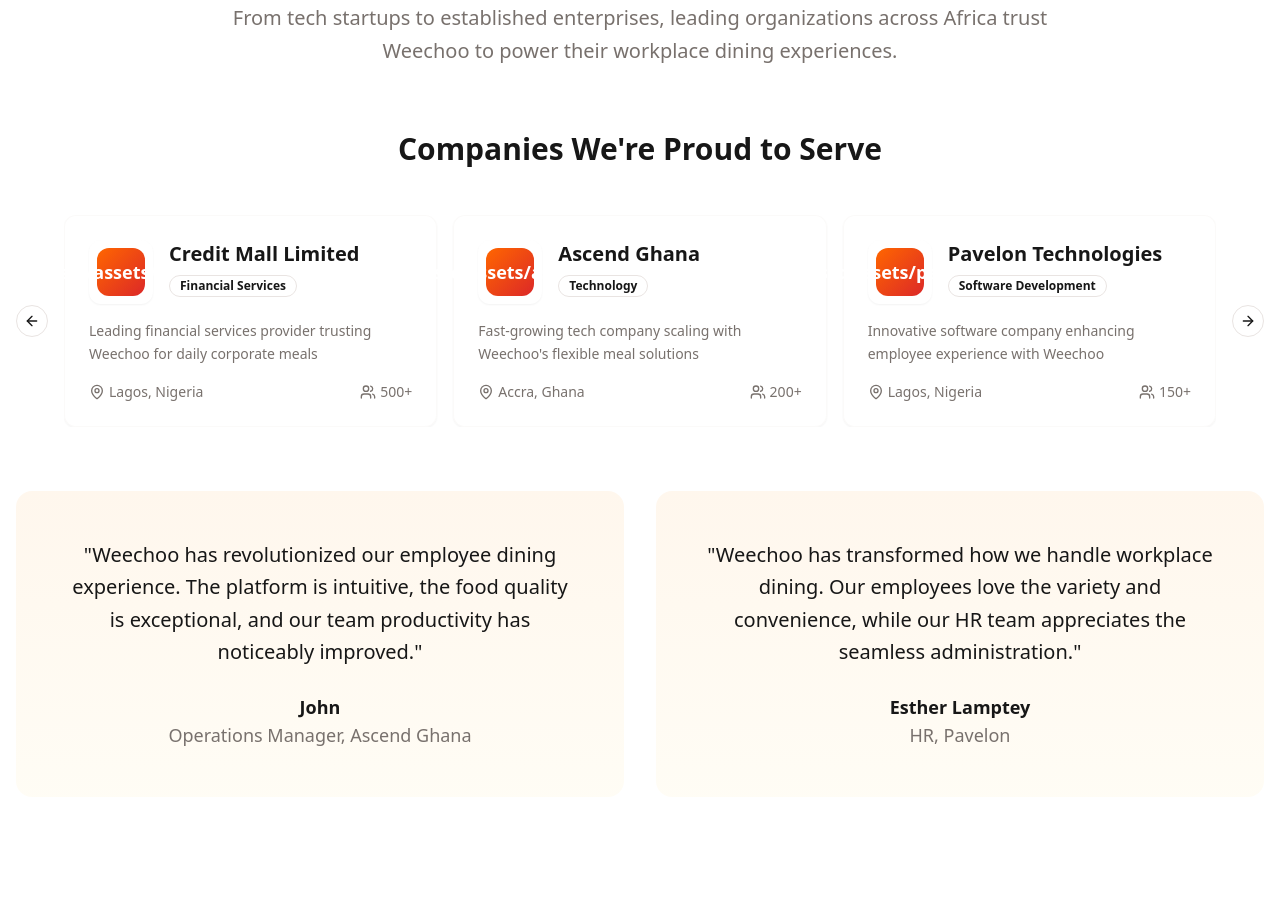
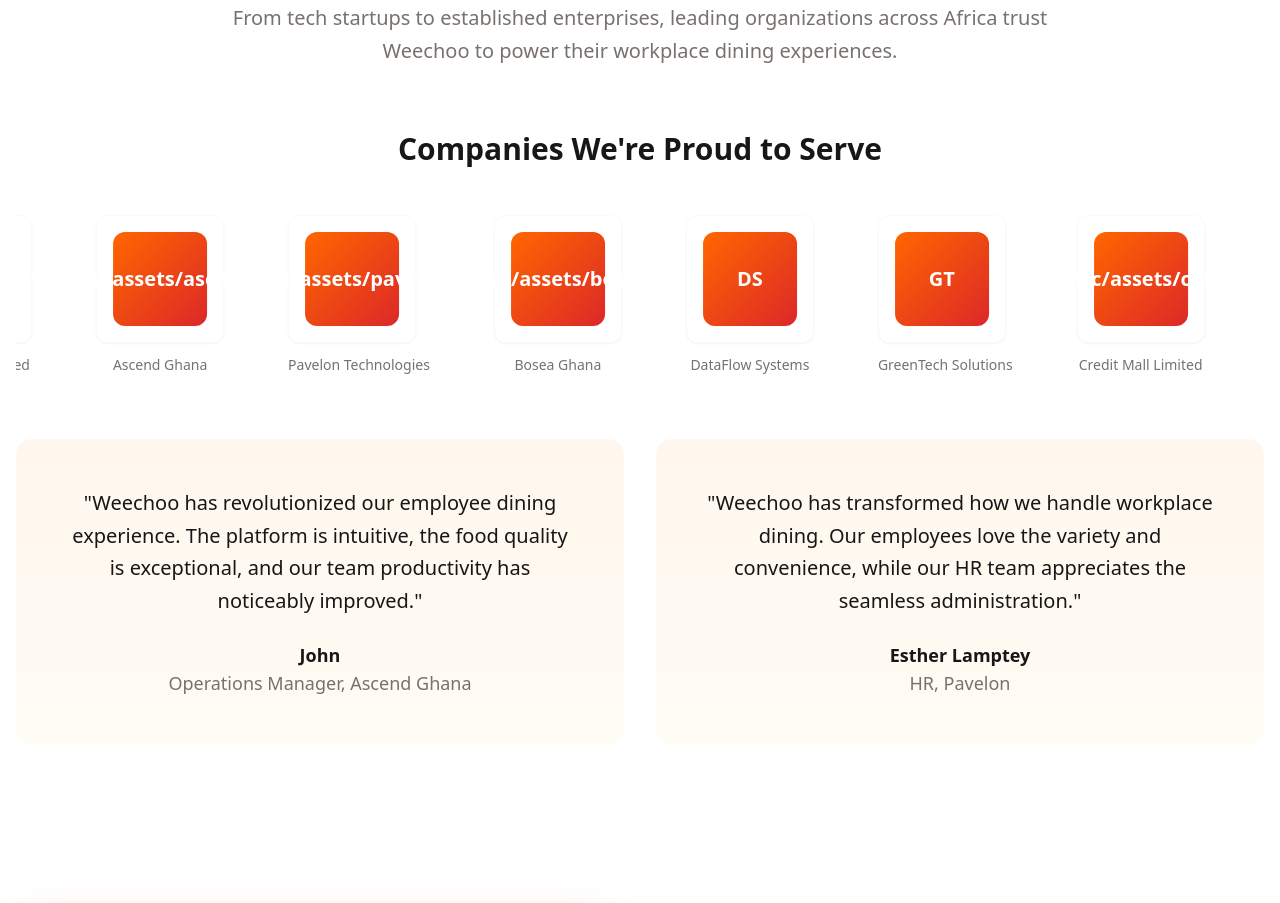
Before and after one commit to bonglamcodes/weechoo-africa-food-platform, a React (Vite) app: page / in a window 1280 px wide. Shown: the part 1840-2743 px from the top of the page. Built offline with nearby package versions, Linux system fonts and the light colour scheme.

Commit message:
Fix Trusted Customers slider
Update Trusted Customers section to use a smooth, continuous auto-scrolling slider for logos, ensuring seamless, infinite looping from right to left without manual controls.

```diff
--- a/src/components/TrustedCustomers.tsx
+++ b/src/components/TrustedCustomers.tsx
@@ -1,6 +1,4 @@
-import { Card, CardContent } from "@/components/ui/card";
 import { Badge } from "@/components/ui/badge";
-import { Carousel, CarouselContent, CarouselItem, CarouselNext, CarouselPrevious } from "@/components/ui/carousel";
 import { Building2, Users, Star, Award, MapPin } from "lucide-react";
 import pavelonLogo from "@/assets/pavelon.png";
 import ascendLogo from "@/assets/ascend.png";
@@ -103,25 +101,18 @@ const TrustedCustomers = () => {
           </p>
         </div>
 
-        {/* Customer Carousel */}
-        <div className="mb-16">
+        {/* Auto-scrolling Customer Logos */}
+        <div className="mb-16 overflow-hidden">
           <h3 className="text-3xl font-bold text-center mb-12 text-foreground">Companies We're Proud to Serve</h3>
-          <Carousel
-            opts={{
-              align: "start",
-              loop: true,
-            }}
-            className="w-full max-w-6xl mx-auto"
-          >
-            <CarouselContent className="-ml-2 md:-ml-4">
+
+          <div className="relative">
+            <div className="flex animate-scroll">
+              {/* First set of logos */}
               {customers.map((customer, index) => (
-                <CarouselItem key={index} className="pl-2 md:pl-4 md:basis-1/2 lg:basis-1/3">
-                  <Card className="border-border/20 bg-card/50 hover:shadow-warm transition-all duration-300 hover:scale-105 h-full">
-                    <CardContent className="p-6 flex flex-col h-full">
-                      <div className="flex items-start space-x-4 mb-4">
-                        <div className="w-16 h-16 bg-white rounded-lg flex items-center justify-center p-2 shadow-sm">
+                <div key={`first-${index}`} className="flex-shrink-0 mx-8">
+                  <div className="w-24 h-24 md:w-32 md:h-32 bg-white rounded-xl flex items-center justify-center p-4 shadow-sm hover:shadow-warm transition-all duration-300 border border-border/20">
                     {typeof customer.logo === 'string' ? (
-                            <div className="w-full h-full bg-gradient-hero rounded-lg flex items-center justify-center text-primary-foreground font-bold text-lg">
+                      <div className="w-full h-full bg-gradient-hero rounded-lg flex items-center justify-center text-primary-foreground font-bold text-xl">
                         {customer.logo}
                       </div>
                     ) : (
@@ -132,36 +123,34 @@ const TrustedCustomers = () => {
                       />
                     )}
                   </div>
-                        <div className="flex-1">
-                          <h4 className="text-xl font-semibold text-foreground mb-1">{customer.name}</h4>
-                          <Badge variant="outline" className="text-xs">
-                            {customer.industry}
-                          </Badge>
+                  <p className="text-center mt-3 text-sm font-medium text-muted-foreground truncate">
+                    {customer.name}
+                  </p>
+                </div>
+              ))}
+              {/* Duplicate set for seamless loop */}
+              {customers.map((customer, index) => (
+                <div key={`second-${index}`} className="flex-shrink-0 mx-8">
+                  <div className="w-24 h-24 md:w-32 md:h-32 bg-white rounded-xl flex items-center justify-center p-4 shadow-sm hover:shadow-warm transition-all duration-300 border border-border/20">
+                    {typeof customer.logo === 'string' ? (
+                      <div className="w-full h-full bg-gradient-hero rounded-lg flex items-center justify-center text-primary-foreground font-bold text-xl">
+                        {customer.logo}
+                      </div>
+                    ) : (
+                      <img
+                        src={customer.logo}
+                        alt={`${customer.name} logo`}
+                        className="w-full h-full object-contain"
+                      />
+                    )}
+                  </div>
+                  <p className="text-center mt-3 text-sm font-medium text-muted-foreground truncate">
+                    {customer.name}
+                  </p>
+                </div>
+              ))}
             </div>
           </div>
-
-                      <p className="text-muted-foreground text-sm mb-4 leading-relaxed flex-grow">
-                        {customer.description}
-                      </p>
-
-                      <div className="flex items-center justify-between text-sm text-muted-foreground">
-                        <div className="flex items-center space-x-1">
-                          <MapPin className="w-4 h-4" />
-                          <span>{customer.location}</span>
-                        </div>
-                        <div className="flex items-center space-x-1">
-                          <Users className="w-4 h-4" />
-                          <span>{customer.employees}</span>
-                        </div>
-                      </div>
-                    </CardContent>
-                  </Card>
-                </CarouselItem>
-              ))}
-            </CarouselContent>
-            <CarouselPrevious className="hidden md:flex" />
-            <CarouselNext className="hidden md:flex" />
-          </Carousel>
         </div>
 
         {/* Testimonial Section */}
--- a/tailwind.config.ts
+++ b/tailwind.config.ts
@@ -110,13 +110,18 @@ export default {
 				'pulse-glow': {
 					'0%, 100%': { opacity: '1' },
 					'50%': { opacity: '0.8' }
+				},
+				'scroll': {
+					'0%': { transform: 'translateX(0)' },
+					'100%': { transform: 'translateX(-50%)' }
 				}
 			},
 			animation: {
 				'accordion-down': 'accordion-down 0.2s ease-out',
 				'accordion-up': 'accordion-up 0.2s ease-out',
 				'float': 'float 3s ease-in-out infinite',
-				'pulse-glow': 'pulse-glow 2s ease-in-out infinite'
+				'pulse-glow': 'pulse-glow 2s ease-in-out infinite',
+				'scroll': 'scroll 30s linear infinite'
 			}
 		}
 	},
```
Lines whose indentation alone changed are shown as unchanged.
